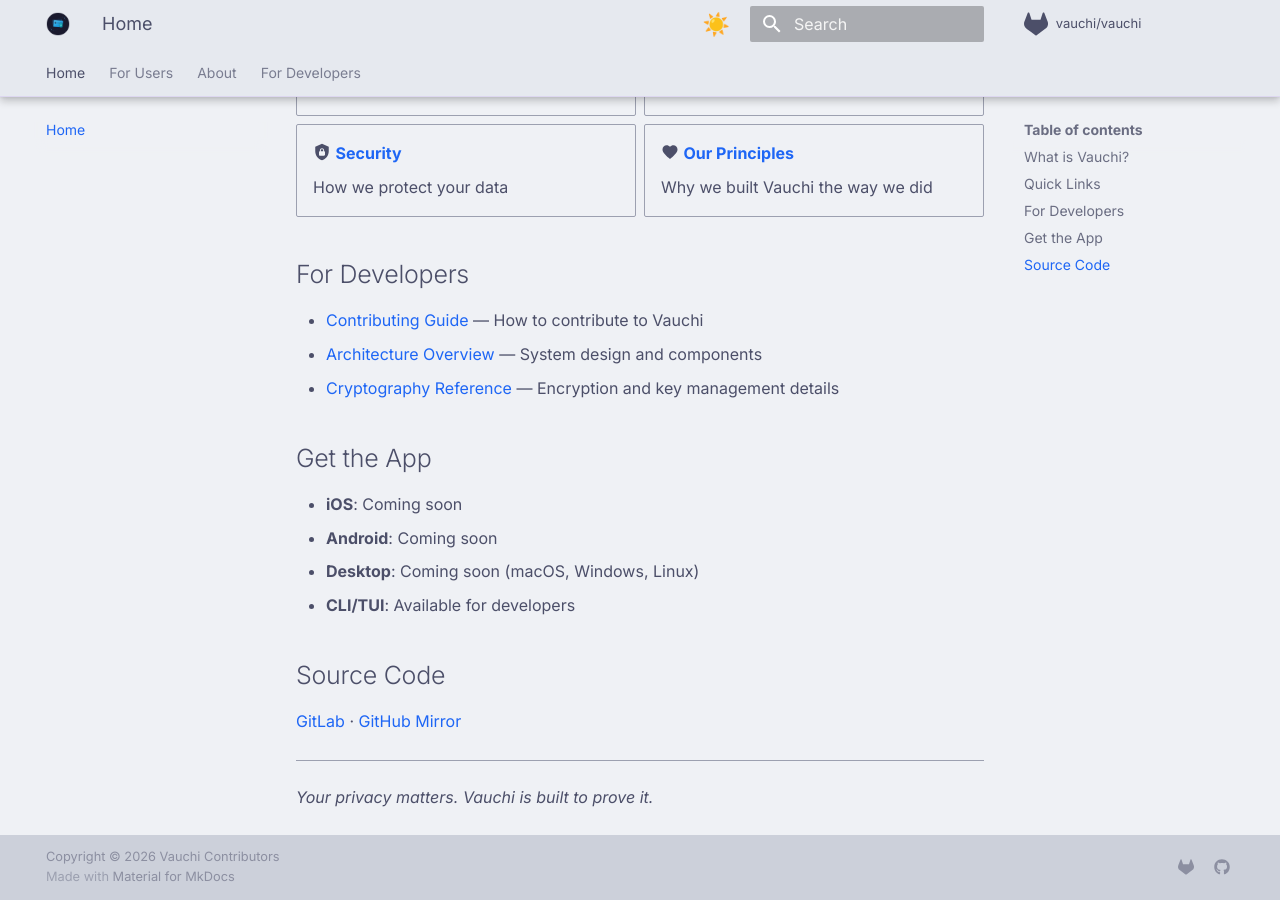
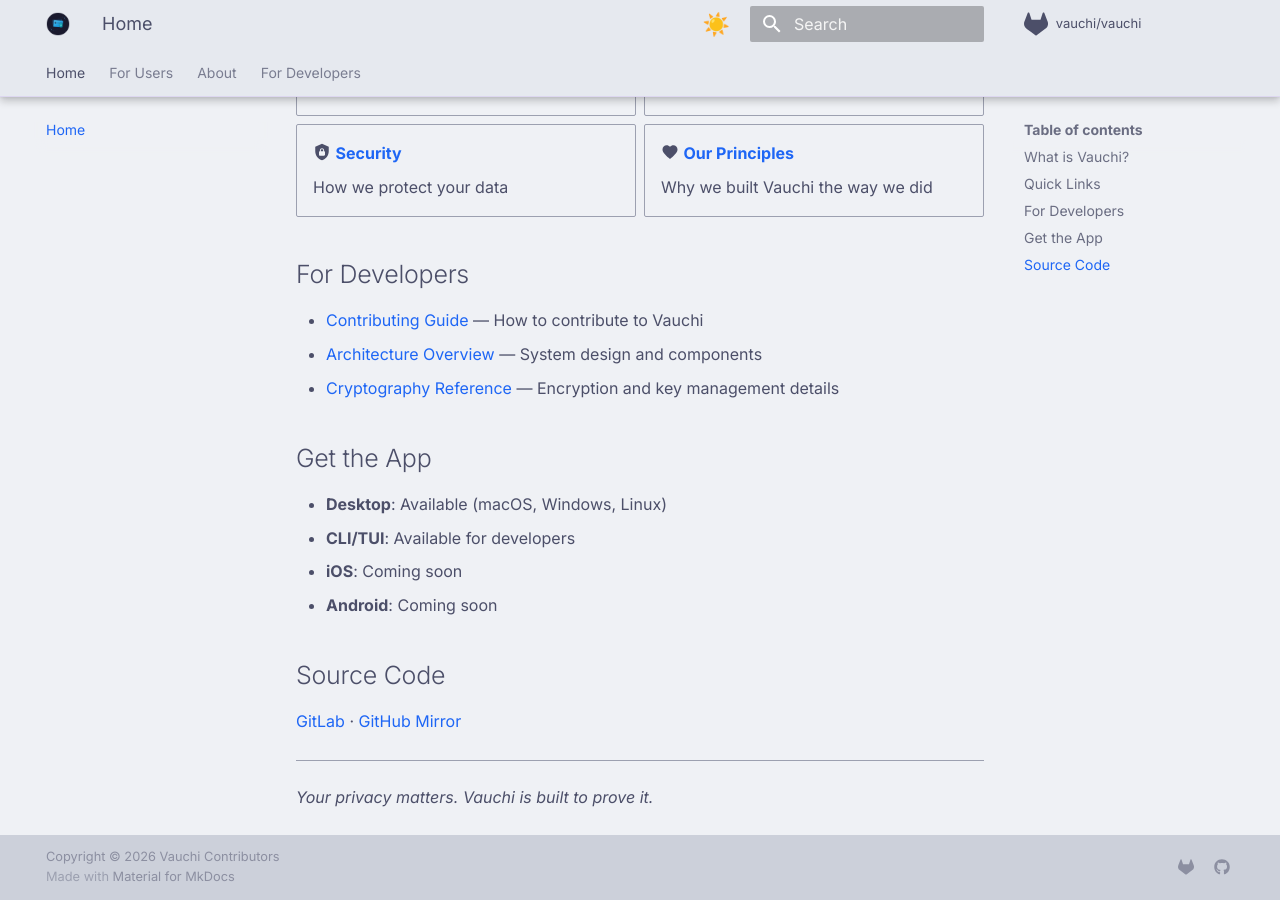
Before and after one commit to vauchi/docs, an MkDocs documentation site: the page built from docs/index.md, in a window 1280 px wide and 900 px high, scrolled down 684 px. Built offline with MkDocs 1.6.1 and Material for MkDocs 9.7.7, drawn with Linux system fonts in a browser that asks for light colours; comment, search, counter and statistics services are not loaded.

Commit message:
fix: correct content inconsistencies across docs
- FAQ device limit: 5 → 10 (matches multi-device.md, tech-stack.md, threat-model.md)
- FAQ message TTL: 7 days → 30 days (matches auto-updates.md)
- Threat model: clarify 30-day message TTL vs 90-day recovery store TTL
- Homepage: Desktop is available, not "coming soon" (matches device-linking.md)

Co-Authored-By: Claude Opus 4.6 <noreply@anthropic.com>

```diff
--- a/docs/index.md
+++ b/docs/index.md
@@ -46,10 +46,10 @@ Vauchi is a contact card that updates automatically. When you change your phone
 
 ## Get the App
 
+- **Desktop**: Available (macOS, Windows, Linux)
+- **CLI/TUI**: Available for developers
 - **iOS**: Coming soon
 - **Android**: Coming soon
-- **Desktop**: Coming soon (macOS, Windows, Linux)
-- **CLI/TUI**: Available for developers
 
 ## Source Code
 
```
Also changed, not shown: docs/developers/threat-model.md (+1 -1 lines), docs/users/faq.md (+2 -2 lines).
